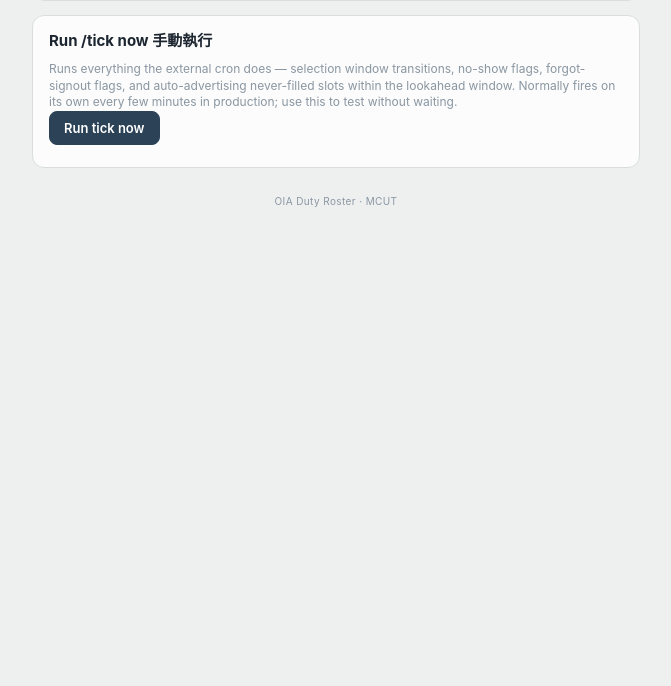
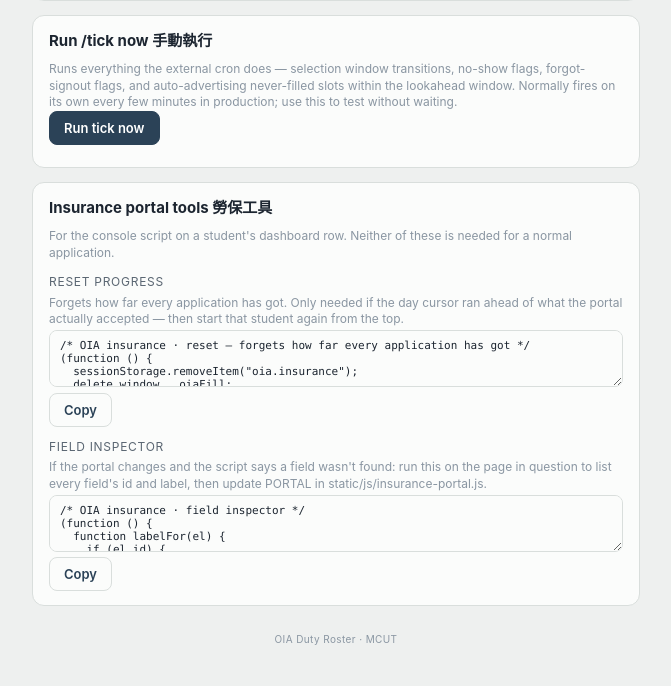
Before and after one commit to chrismjacobs/oia-schedule, a Python web app: template frontend/templates/advanced.html in a window 1280 px wide. Shown: the part 1226-1912 px from the top of the page, without its empty margins (420-1091 px from the left). Before the commit the page ends 1433 px from the top, so only its background shows below. Run offline with Jinja, Linux system fonts and the light colour scheme; the template is opened without the code that fills it, so the values that code supplies are empty.

Commit message:
insurance portal

```diff
--- a/frontend/templates/advanced.html
+++ b/frontend/templates/advanced.html
@@ -199,9 +199,28 @@
     <button v-bind:disabled="busy" v-on:click="runTick">Run tick now</button>
     <pre class="hint" style="white-space:pre-wrap; margin-top:8px;">[[ tickResult ]]</pre>
   </div>
+
+  <!-- The per-student script lives on the dashboard, next to the student it
+       belongs to. These two are for when something has gone wrong with it,
+       which is why they're here and not in the way. -->
+  <div class="panel">
+    <h2>Insurance portal tools 勞保工具</h2>
+    <p class="hint">For the console script on a student's dashboard row. Neither of these is needed
+      for a normal application.</p>
+    <div v-for="tool in insuranceTools" v-bind:key="tool.title" style="margin-top:12px;">
+      <label style="display:block; color:var(--ink-2); font-size:12px;">[[ tool.title ]]</label>
+      <p class="hint" style="margin:2px 0;">[[ tool.hint ]]</p>
+      <textarea class="mono" rows="3" readonly v-bind:value="tool.code"
+                style="width:100%; font-size:11px;" v-on:focus="$event.target.select()"></textarea>
+      <button type="button" class="secondary" v-on:click="copyTool(tool)">
+        [[ copiedTool === tool.title ? 'Copied' : 'Copy' ]]</button>
+    </div>
+    <p class="error-text" v-if="toolError">[[ toolError ]]</p>
+  </div>
 </div>
 {% endblock %}
 {% block page_script %}
+<script src="{{ url_for('static', filename='js/insurance-portal.js') }}"></script>
 <script>
 const { createApp } = Vue;
 // Plain-language name and what each unit of the weight means.
@@ -235,9 +254,24 @@ const app = createApp({
       tickResult: "",
       diag: null, diagError: "",
       quota: null, QUOTA_ACCOUNTS, ATTENDANCE_MESSAGES,
+      copiedTool: "", toolError: "",
     };
   },
   computed: {
+    // Student-independent, so they're built once rather than per student.
+    insuranceTools() {
+      return [
+        { title: "Reset progress",
+          hint: "Forgets how far every application has got. Only needed if the day cursor ran ahead"
+            + " of what the portal actually accepted — then start that student again from the top.",
+          code: OIAInsurance.buildReset() },
+        { title: "Field inspector",
+          hint: "If the portal changes and the script says a field wasn't found: run this on the page"
+            + " in question to list every field's id and label, then update PORTAL in"
+            + " static/js/insurance-portal.js.",
+          code: OIAInsurance.buildInspector() },
+      ];
+    },
     // Priority order (the JSON arrives alphabetised), then anything unknown.
     weightKeys() {
       const have = Object.keys(this.settings.solver_weights);
@@ -249,6 +283,18 @@ const app = createApp({
     await Promise.all([this.loadSemesters(), this.loadSettings(), this.loadQuota()]);
   },
   methods: {
+    async copyTool(tool) {
+      this.toolError = "";
+      try {
+        await navigator.clipboard.writeText(tool.code);
+        this.copiedTool = tool.title;
+      } catch (e) {
+        // Clipboard access can be refused (insecure origin, permissions) —
+        // the snippet is in a textarea either way, so say so rather than fail
+        // silently.
+        this.toolError = "Couldn't copy automatically — select the box and copy by hand.";
+      }
+    },
     async loadQuota() {
       try {
         this.quota = await OIA.api.get("/api/line-quota");
```
Also changed, not shown: frontend/templates/dashboard.html (+21 -50 lines).
